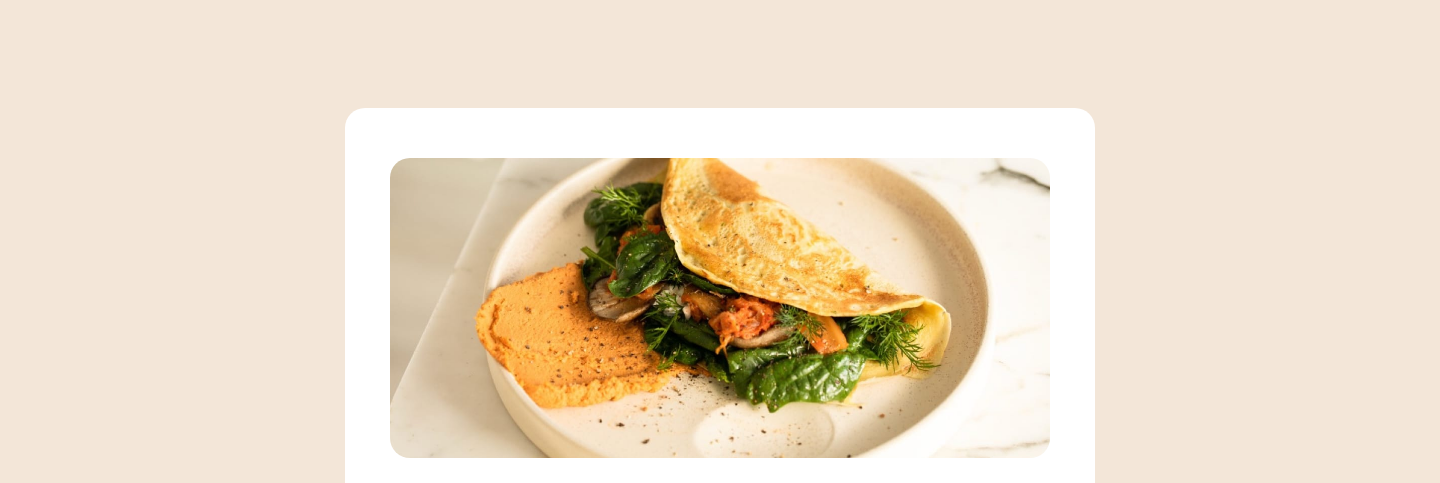
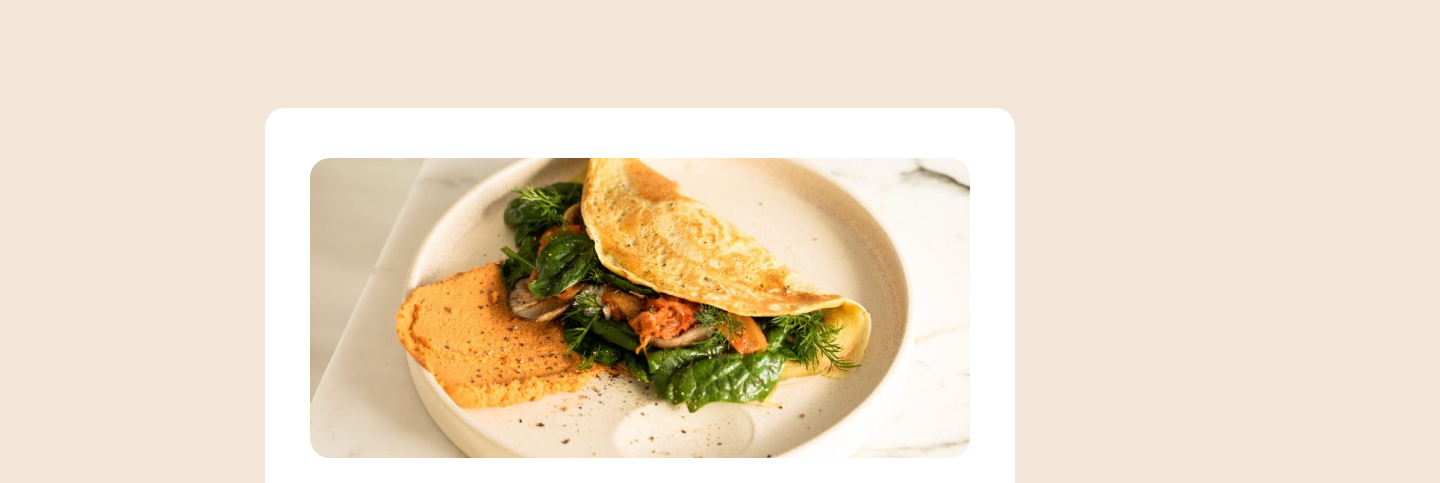
Before and after one commit to Donia912/recipe-page-main, a plain HTML site: page index.html in a window 1280 px wide. Shown: the top 483 px of the page, 1440 px wide, since content can reach past the window. Drawn offline with Linux system fonts and the light colour scheme.

Commit message:
Add files via upload

```diff
--- a/index.css
+++ b/index.css
@@ -7,8 +7,6 @@
     src: url('assets/fonts/outfit/Outfit-VariableFont_wght.ttf');
 }
 :root{
-    width: 1440px;
-    height: 100%;
     --Dark_Raspberry: hsl(332, 51%, 32%);
     --Rose_White: hsl(330, 100%, 98%);
     --Wenge_Brown: hsl(30, 10%, 34%);
@@ -17,7 +15,6 @@
     --Eggshell: hsl(30, 54%, 90%);
     background-color: var(--Eggshell);
     padding-top: 100px;
-    padding-bottom: 100px;
 }
 .main-parent{
     width: 750px;
```
